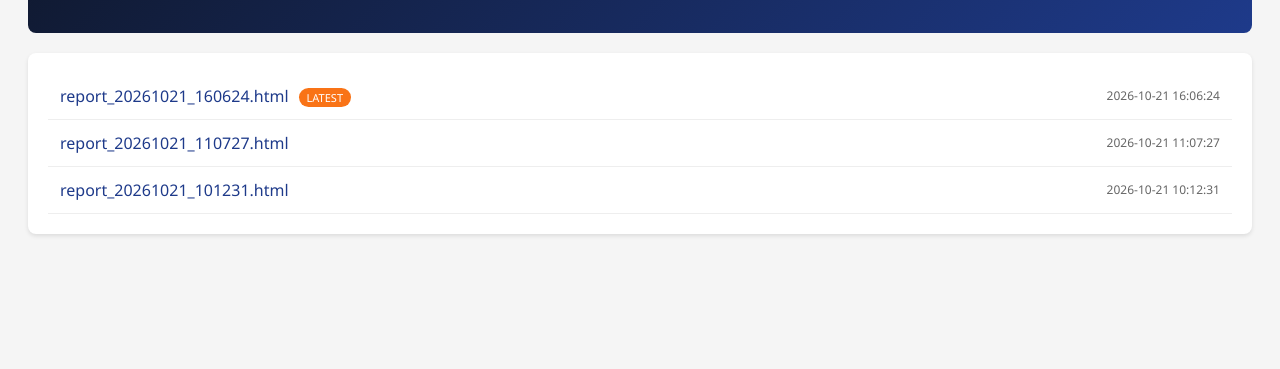
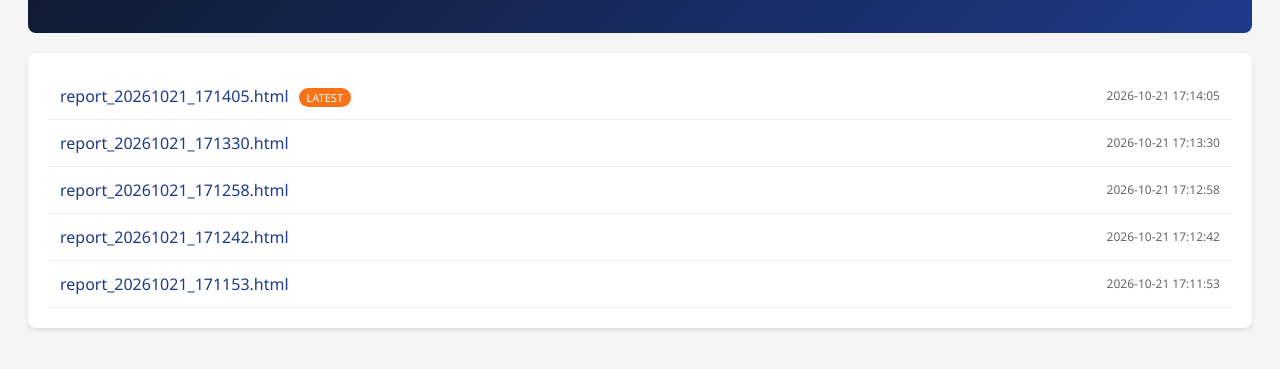
Before and after one commit to vermav27/LearningPlaywrightFundamentals, a website: page custom-report/history.html in a window 1280 px wide. Shown: the part 159-528 px from the top of the page. Drawn offline with Linux system fonts and the light colour scheme.

Commit message:
index / history

```diff
--- a/custom-report/history.html
+++ b/custom-report/history.html
@@ -19,16 +19,24 @@
     <div class="header"><h1>📊 Custom Report History</h1><p>Vineet Verma - Playwright Framework</p></div>
     <div class="report-list">
         <div class="report-item">
-                <a href="report_20261021_160624.html" class="report-link">report_20261021_160624.html<span class="latest-badge">LATEST</span></a>
-                <span class="report-date">2026-10-21 16:06:24</span>
+                <a href="report_20261021_171405.html" class="report-link">report_20261021_171405.html<span class="latest-badge">LATEST</span></a>
+                <span class="report-date">2026-10-21 17:14:05</span>
             </div>
 <div class="report-item">
-                <a href="report_20261021_110727.html" class="report-link">report_20261021_110727.html</a>
-                <span class="report-date">2026-10-21 11:07:27</span>
+                <a href="report_20261021_171330.html" class="report-link">report_20261021_171330.html</a>
+                <span class="report-date">2026-10-21 17:13:30</span>
             </div>
 <div class="report-item">
-                <a href="report_20261021_101231.html" class="report-link">report_20261021_101231.html</a>
-                <span class="report-date">2026-10-21 10:12:31</span>
+                <a href="report_20261021_171258.html" class="report-link">report_20261021_171258.html</a>
+                <span class="report-date">2026-10-21 17:12:58</span>
+            </div>
+<div class="report-item">
+                <a href="report_20261021_171242.html" class="report-link">report_20261021_171242.html</a>
+                <span class="report-date">2026-10-21 17:12:42</span>
+            </div>
+<div class="report-item">
+                <a href="report_20261021_171153.html" class="report-link">report_20261021_171153.html</a>
+                <span class="report-date">2026-10-21 17:11:53</span>
             </div>
     </div>
 </body>
```
Also changed, not shown: custom-report/index.html (+2 -2 lines).
